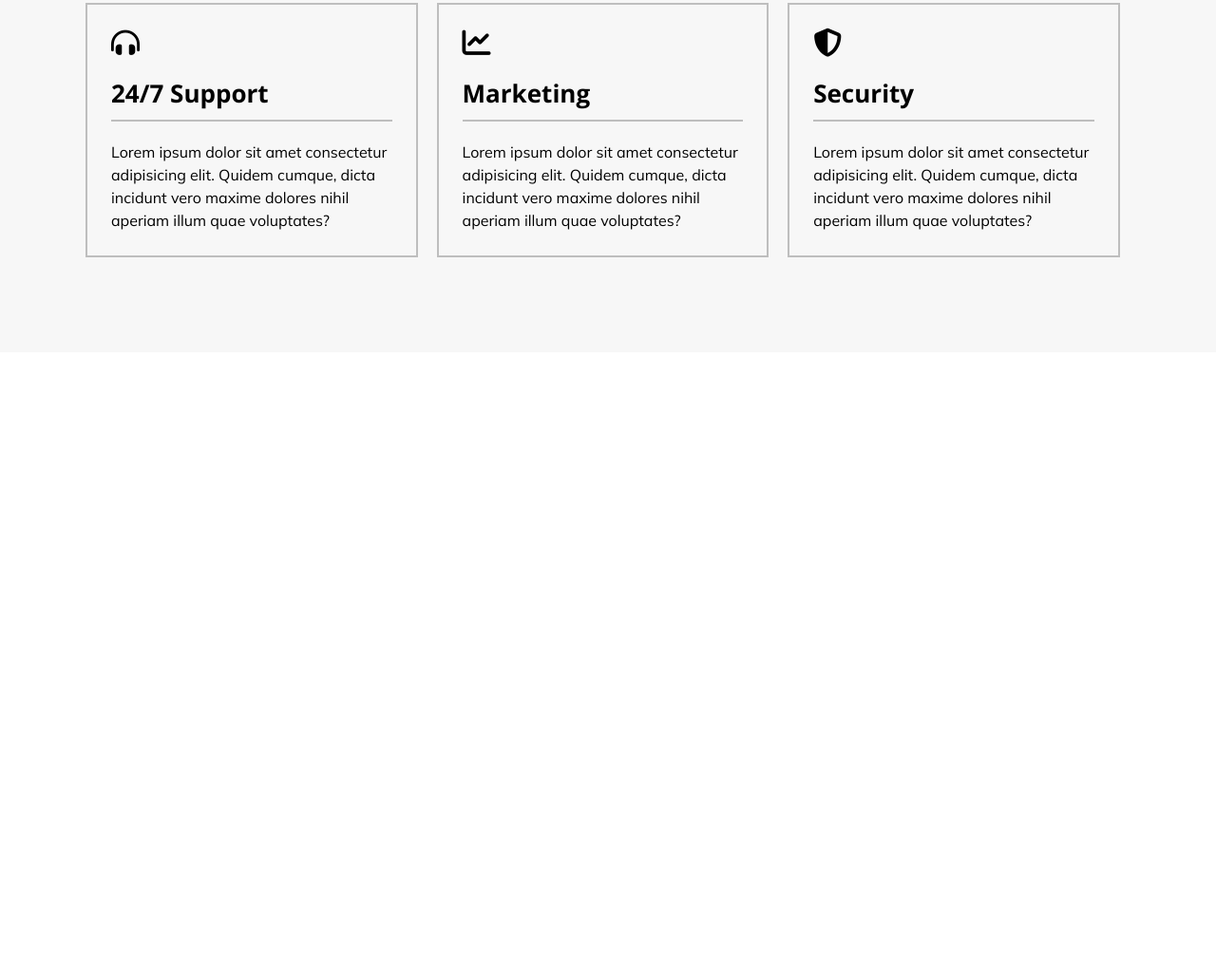
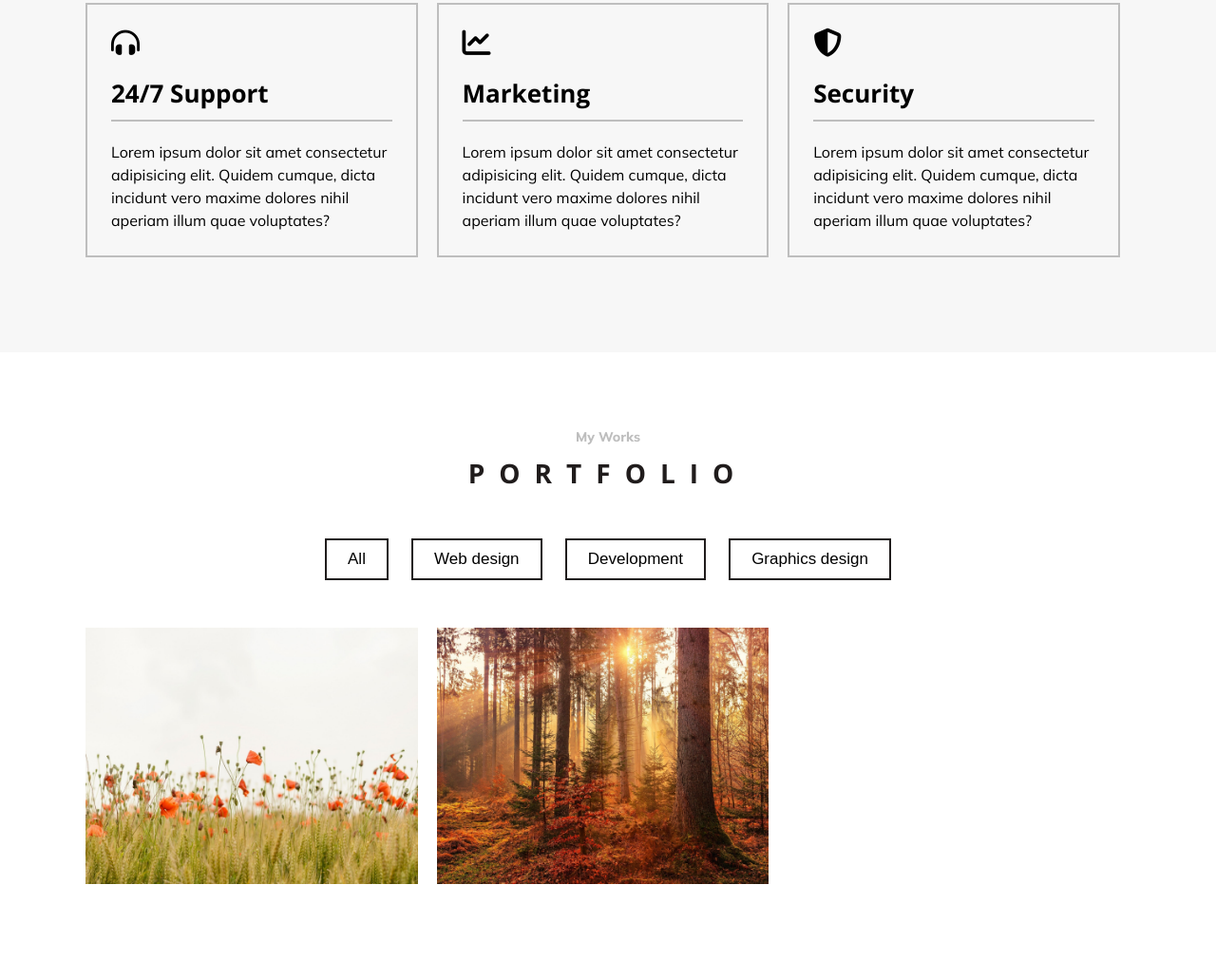
Before and after one commit to S-Alif/practice-portfolio-website, a plain HTML site: page index.html in a window 1280 px wide. Shown: the part 1954-2985 px from the top of the page at 95% size. Before the commit the page ends 2325 px from the top, so only its background shows below. Drawn offline with nearby package versions, Linux system fonts and the light colour scheme.

Commit message:
done - portfolio section

```diff
--- a/css/service-portfolio.css
+++ b/css/service-portfolio.css
@@ -27,3 +27,82 @@
 .service .card-content p{
   line-height: 1.5;
 }
+
+
+/* portfolio design */
+.portfolio .controls{
+  text-align: center;
+  padding: 40px 0;
+}
+.portfolio .controls .control-btn{
+  background: transparent;
+  border: 2px solid var(--black);
+  padding: 10px 22px;
+  font-size: 17px;
+  font-weight: 500;
+  margin: 10px;
+  transition: all 0.3s;
+  cursor: pointer;
+}
+.portfolio .controls .control-btn:hover{
+  background: var(--black);
+  color: var(--light-gray);
+  transition: all 0.3s;
+}
+
+
+/* portfolio card content */
+.portfolio .card-content{
+  height: 100%;
+  position: relative;
+  overflow: hidden;
+}
+.portfolio .card-content .card-img{
+  width: 100%;
+  height: 270px;
+  overflow: hidden;
+}
+.portfolio .card-img img{
+  width: 100%;
+  height: 100%;
+  object-fit: cover;
+  object-position: center;
+}
+
+.portfolio .card-content .overlay{
+  width: 100%;
+  height: 100%;
+  background: rgba(0, 0, 0, 0.6);
+  position: absolute;
+  top: 100%;
+  left: 0;
+  display: flex;
+  justify-content: center;
+  align-items: center;
+  /* opacity: 0; */
+  transition: 0.5s;
+}
+/* hover effect */
+.portfolio .card-content:hover .overlay{
+  top: 0;
+  /* opacity: 1; */
+  transition: all 0.5s;
+}
+.portfolio .card-content:hover .overlay .text{
+  padding-top: 0;
+  opacity: 1;
+  transition: all 0.5s;
+  transition-delay: 0.5s;
+}
+
+.portfolio .overlay .text{
+  padding-top: 20px;
+  opacity: 0;
+  text-align: center;
+  color: var(--light-gray);
+  transition: all 0.5s;
+}
+.portfolio .overlay .text h4{
+  padding-bottom: 15px;
+  font-size: 22px;
+}
--- a/index.html
+++ b/index.html
@@ -176,5 +176,69 @@
   </section>
   <!-- service section -->
 
+  <!-- portfolio section -->
+  <section class="portfolio my-section" id="portfolio">
+    <div class="container">
+
+      <!-- title -->
+      <div class="section-title">
+        <p>My Works</p>
+        <h2>portfolio</h2>
+      </div>
+
+      <!-- portfolio controls -->
+      <div class="controls">
+        <button type="button" class="control-btn">All</button>
+        <button type="button" class="control-btn">Web design</button>
+        <button type="button" class="control-btn">Development</button>
+        <button type="button" class="control-btn">Graphics design</button>
+      </div>
+
+      <!-- display cards -->
+      <div class="portfolio-cards">
+        <div class="card-row">
+
+          <!-- 1st card -->
+          <div class="cards">
+
+            <div class="card-content">
+
+              <div class="card-img">
+                <img src="images/nature-1-min.jpg" alt="portfolio-img">
+              </div>
+              <div class="overlay">
+                <div class="text">
+                  <h4>Graphics Design</h4>
+                  <i class="fa-solid fa-magnifying-glass"></i>
+                </div>
+              </div>
+
+            </div>
+
+          </div>
+          <!-- 2nd card -->
+          <div class="cards">
+            <div class="card-content">
+              <div class="card-img">
+                <img src="images/nature-2-min.jpg" alt="portfolio-img">
+              </div>
+              <div class="overlay">
+                <div class="text">
+                  <h4>Web Design</h4>
+                  <i class="fa-solid fa-magnifying-glass"></i>
+                </div>
+              </div>
+            </div>
+          </div>
+
+        </div>
+      </div>
+
+    </div>
+  </section>
+  <!-- portfolio section -->
+
+
+
 </body>
 </html>
```
